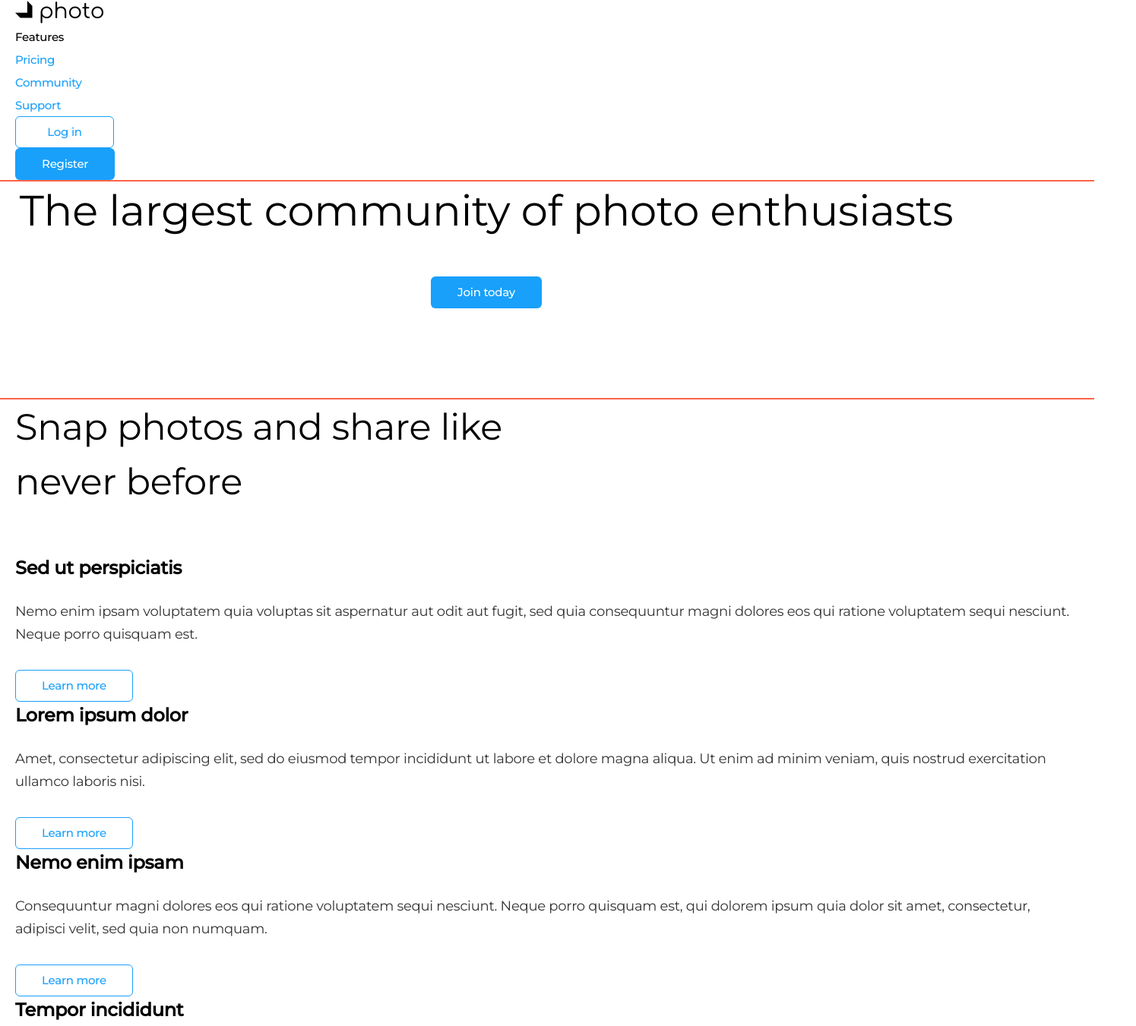
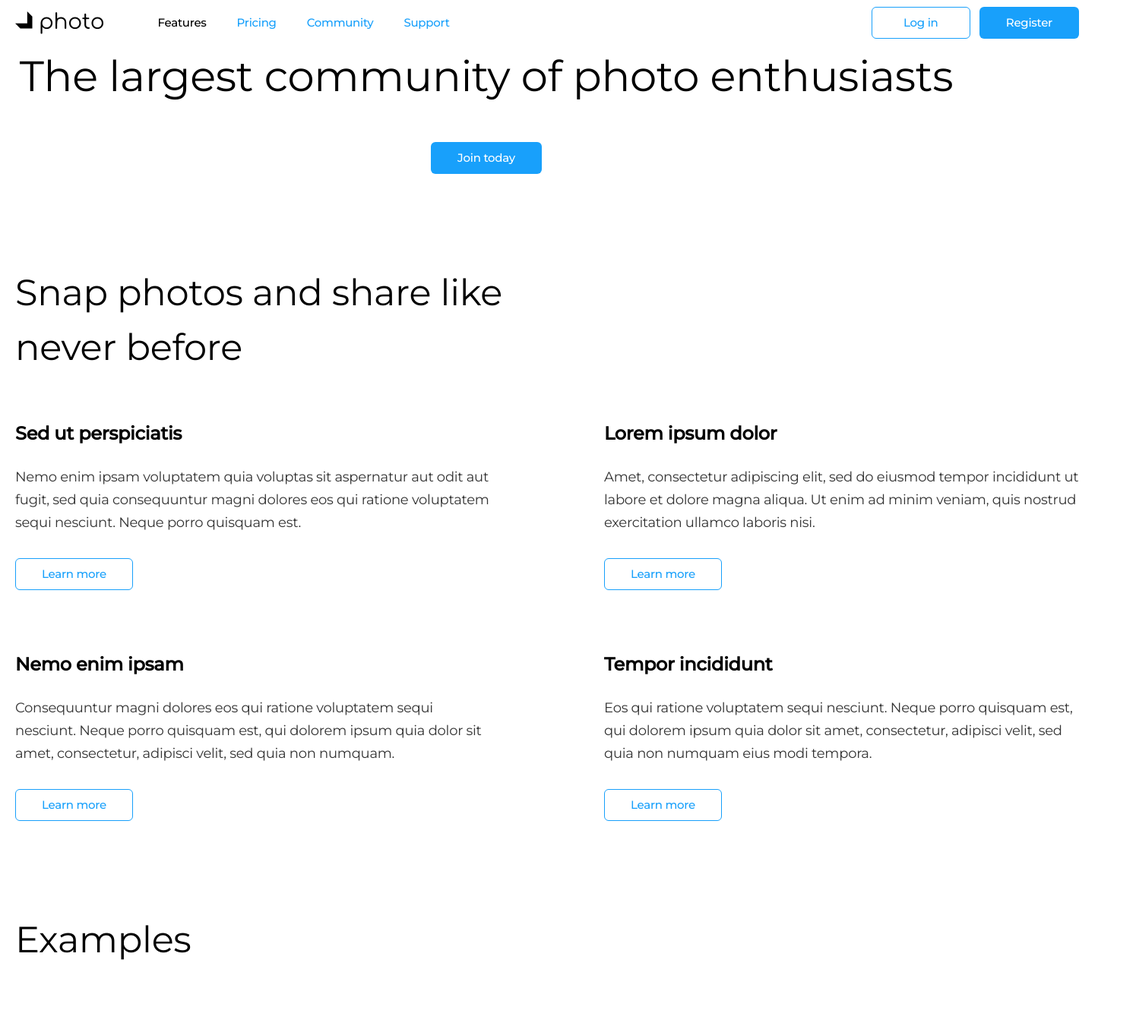
Before and after one commit to hordiienko1996/html-css-practice-with-Repeta, a plain HTML site: page index.html in a window 1280 px wide. Shown: the top 1351 px of the page at 76% size, 1495 px wide, since content can reach past the window. Drawn offline with nearby package versions, Linux system fonts and the light colour scheme.

Commit message:
Добавляет флекс боксы

```diff
--- a/css/common.css
+++ b/css/common.css
@@ -3,7 +3,7 @@
   --title-text-color: #000000;
   --accent-color: #18a0fb;
   --primary-white-color: #ffffff;
-  --secondary-bg-color: #F5F5F5;
+  --secondary-bg-color: #f5f5f5;
 }
 
 body {
@@ -21,13 +21,13 @@ body {
   margin: 0;
 }
 
-.container{
+.container {
   margin-left: auto;
   margin-right: auto;
   width: 1440px;
   padding-left: 20px;
   padding-right: 20px;
-  outline: 2px solid tomato;
+  /* outline: 2px solid tomato; */
 }
 
 /* Logo */
@@ -44,8 +44,33 @@ body {
   color: var(--accent-color);
 }
 
+/* Main nav */
+
+.main-nav {
+  display: flex;
+  align-items: center;
+}
+
 /* Site nav */
+
+.site-nav {
+  display: flex;
+  margin-left: 70px;
+}
+
+.site-nav .item {
+  /* background-color: tomato; */
+}
+
+.site-nav .item + .item {
+  margin-left: 40px;
+}
+
 .site-nav .link {
+  display: block;
+  padding-top: 21px;
+  padding-bottom: 21px;
+
   color: var(--accent-color);
   font-weight: 500;
   font-size: 15px;
@@ -61,3 +86,16 @@ body {
 .site-nav .link.current {
   color: var(--title-text-color);
 }
+
+/* Auth nav */
+
+.auth-nav {
+  display: flex;
+  margin-left: auto;
+}
+
+.auth-nav .item + .item {
+  margin-left: 12px;
+}
+
+/* Sign up */
--- a/css/main.css
+++ b/css/main.css
@@ -29,49 +29,92 @@
 .section-title {
   margin-top: 0;
   margin-bottom: 60px;
+
   color: var(--title-text-color);
   font-weight: 400;
   font-size: 48px;
   line-height: 1.5;
 }
 
-.section-title.centered {
+.section-title.centered,
+.section-description.centered {
   text-align: center;
 }
 
 .section-description {
   margin-top: 0;
   margin-bottom: 80px;
+
   font-size: 36px;
   line-height: 1.39;
 }
 
 /* Features and Examples */
+
+.feature-list {
+  display: flex;
+  flex-wrap: wrap;
+  margin: -40px -75px;
+}
+
+.feature-list .item {
+  width: 625px;
+  margin: 40px 75px;
+}
+
 .feature-list .title,
 .work-list .title {
   margin-top: 0;
   margin-bottom: 24px;
+
   color: var(--title-text-color);
   font-weight: 700;
   font-size: 24px;
   line-height: 1.5;
 }
 
+.feature-list p {
+  margin-top: 0;
+  margin-bottom: 32px;
+}
+
 /* Works */
 
 .work-list > .item {
+  display: flex;
+  align-items: center;
   padding-top: 80px;
   padding-bottom: 80px;
+
   background-color: var(--primary-white-color);
 }
 
 .work-list > .item:nth-child(2n) {
+  flex-direction: row-reverse;
   background-color: var(--secondary-bg-color);
 }
 
-.feature-list p {
-  margin-top: 0;
-  margin-bottom: 32px;
+.work-list > .item:nth-child(2n + 1) .content {
+  margin-left: 84px;
+}
+
+.work-list > .item:nth-child(2n) .content {
+  margin-right: 84px;
+}
+
+/* Clients */
+
+.client-list {
+  display: flex;
+  flex-wrap: wrap;
+  width: 1100px;
+  margin: -30px -45px;
+  margin-left: auto;
+  margin-right: auto;
+}
+
+.client-list li {
+  margin: 30px 45px;
 }
 
 /* Button */
--- a/index.html
+++ b/index.html
@@ -20,22 +20,24 @@
   <body class="page">
     <!-- Шапка сайта -->
     <header>
-      <nav class="container">
+      <nav class="container main-nav">
         <a href="./index.html" class="logo">
           <img src="./images/logo.svg" alt="Логотип компании" />
           photo
         </a>
 
         <ul class="site-nav list">
-          <li><a href="" class="link current">Features</a></li>
-          <li><a href="" class="link">Pricing</a></li>
-          <li><a href="./community.html" class="link">Community</a></li>
-          <li><a href="" class="link">Support</a></li>
+          <li class="item"><a href="" class="link current">Features</a></li>
+          <li class="item"><a href="" class="link">Pricing</a></li>
+          <li class="item">
+            <a href="./community.html" class="link">Community</a>
+          </li>
+          <li class="item"><a href="" class="link">Support</a></li>
         </ul>
 
-        <ul class="auto-nav list">
-          <li><a href="" class="button secondary">Log in</a></li>
-          <li><a href="" class="button primary">Register</a></li>
+        <ul class="auth-nav list">
+          <li class="item"><a href="" class="button secondary">Log in</a></li>
+          <li class="item"><a href="" class="button primary">Register</a></li>
         </ul>
       </nav>
     </header>
@@ -56,7 +58,7 @@
           </h2>
 
           <ul class="feature-list list">
-            <li>
+            <li class="item">
               <h3 class="title">Sed ut perspiciatis</h3>
               <p>
                 Nemo enim ipsam voluptatem quia voluptas sit aspernatur aut odit
@@ -66,7 +68,7 @@
               <a href="" class="button secondary">Learn more</a>
             </li>
 
-            <li>
+            <li class="item">
               <h3 class="title">Lorem ipsum dolor</h3>
               <p>
                 Amet, consectetur adipiscing elit, sed do eiusmod tempor
@@ -76,7 +78,7 @@
               <a href="" class="button secondary">Learn more</a>
             </li>
 
-            <li>
+            <li class="item">
               <h3 class="title">Nemo enim ipsam</h3>
               <p>
                 Consequuntur magni dolores eos qui ratione voluptatem sequi
@@ -86,7 +88,7 @@
               <a href="" class="button secondary">Learn more</a>
             </li>
 
-            <li>
+            <li class="item">
               <h3 class="title">Tempor incididunt</h3>
               <p>
                 Eos qui ratione voluptatem sequi nesciunt. Neque porro quisquam
@@ -111,13 +113,15 @@
                 alt="Пример работ"
                 width="750"
               />
+              <div class="content">
                 <h3 class="title">Sed ut perspiciatis unde omnis</h3>
                 <p>
-                Nemo enim ipsam voluptatem quia voluptas sit aspernatur aut odit
-                aut fugit, sed quia consequuntur magni dolores eos qui ratione
-                voluptatem sequi nesciunt. Neque porro quisquam est, qui
-                dolorem.
+                  Nemo enim ipsam voluptatem quia voluptas sit aspernatur aut
+                  odit aut fugit, sed quia consequuntur magni dolores eos qui
+                  ratione voluptatem sequi nesciunt. Neque porro quisquam est,
+                  qui dolorem.
                 </p>
+              </div>
             </li>
 
             <li class="item">
@@ -126,13 +130,15 @@
                 alt="Пример работ"
                 width="750"
               />
+              <div class="content">
                 <h3 class="title">Sed ut perspiciatis unde omnis</h3>
                 <p>
-                Nemo enim ipsam voluptatem quia voluptas sit aspernatur aut odit
-                aut fugit, sed quia consequuntur magni dolores eos qui ratione
-                voluptatem sequi nesciunt. Neque porro quisquam est, qui
-                dolorem.
+                  Nemo enim ipsam voluptatem quia voluptas sit aspernatur aut
+                  odit aut fugit, sed quia consequuntur magni dolores eos qui
+                  ratione voluptatem sequi nesciunt. Neque porro quisquam est,
+                  qui dolorem.
                 </p>
+              </div>
             </li>
           </ul>
         </div>
@@ -142,12 +148,12 @@
       <section class="section">
         <div class="container">
           <h2 class="section-title centered">You’re in good company</h2>
-          <p class="section-description">
+          <p class="section-description centered">
             Lorem ipsum dolor sit amet, consectetur adipiscing elit, sed do
             eiusmod tempor incididunt ut labore
           </p>
 
-          <ul class="list">
+          <ul class="client-list list">
             <li>
               <a href=""
                 ><img src="./images/icon.svg" alt="Логотип компании"
@@ -192,7 +198,7 @@
         </div>
       </section>
 
-      <!-- Signup -->
+      <!-- Sign up -->
 
       <section class="section">
         <div class="container">
```
Also changed, not shown: community.html (+1 -1 lines). Lines whose indentation alone changed are shown as unchanged.
